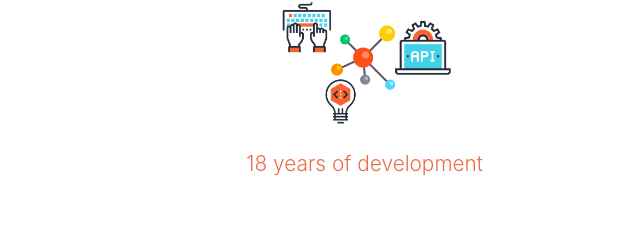
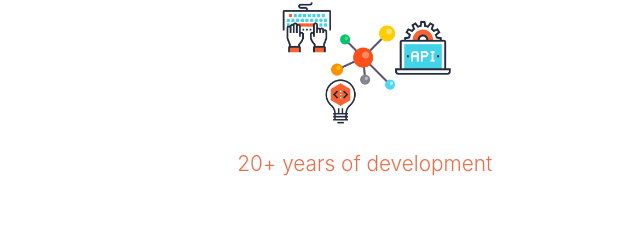
Before and after one commit to cdk/cdk.github.io, a website built with webpack: page src/index.html in a window 1280 px wide. Shown: the part 958-1190 px from the top of the page, 92-732 px from the left. Built offline with nearby package versions, Linux system fonts and the light colour scheme; files whose address does not match are found by name.

Commit message:
Update index.html
Updated the age of the CDK

```diff
--- a/src/index.html
+++ b/src/index.html
@@ -111,7 +111,7 @@
             <div class="col-md-4 col-sm-12 text-center">
               <img src="img/development.png" height="136" alt="">
               <h4>
-               18 years of development
+               20+ years of development
              </h4>
            </div>
            <div class="hidden-md-up clearfix">
```
